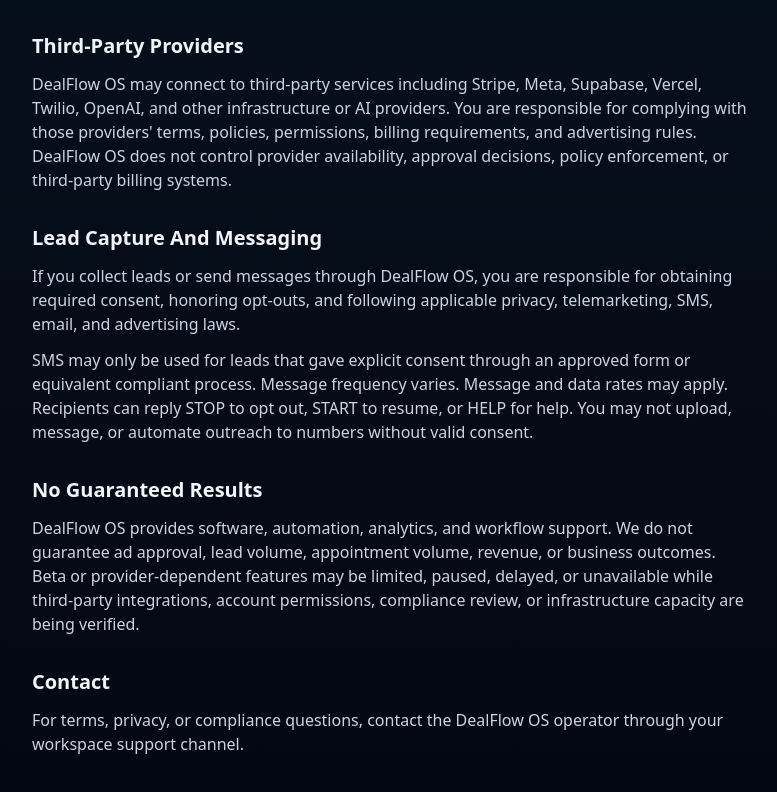
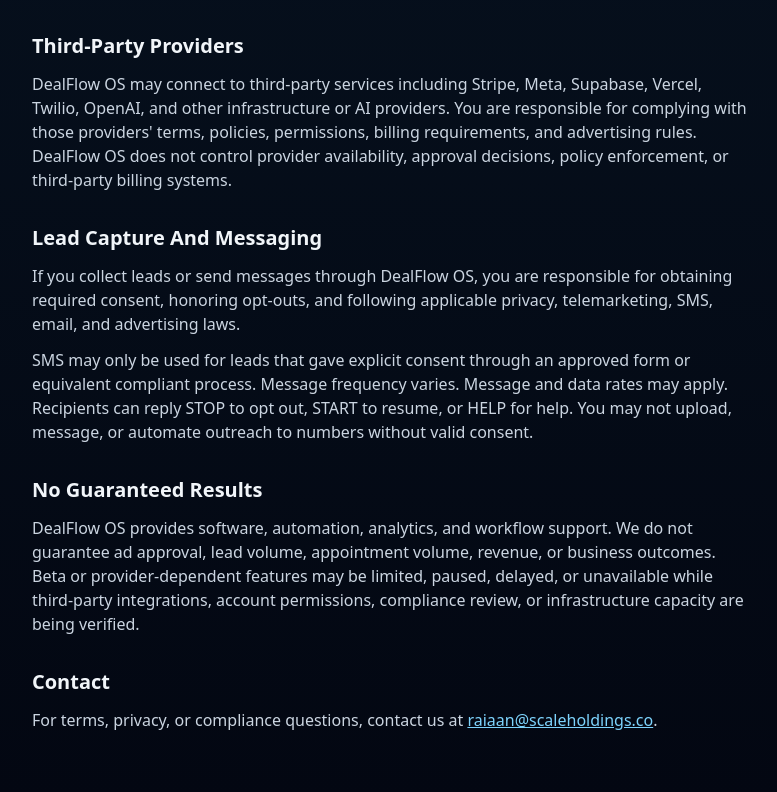
Before and after one commit to raiaan-sudo/dealflow-os-rebuild, a Next.js app: page /terms in a window 1280 px wide. Shown: the part 912-1704 px from the top of the page, without its empty margins (248-1025 px from the left). Built offline with nearby package versions, Linux system fonts and the light colour scheme.

Commit message:
Add homepage legal links

```diff
--- a/scripts/test-homepage-content.mjs
+++ b/scripts/test-homepage-content.mjs
@@ -24,6 +24,9 @@ const requiredHomepageSnippets = [
   "Five modules",
   "Who it is for",
   "Pricing",
+  "/privacy",
+  "/terms",
+  "/data-deletion",
   "review-first launch path",
 ];
 
--- a/src/app/terms/page.tsx
+++ b/src/app/terms/page.tsx
@@ -96,8 +96,11 @@ export default function TermsPage() {
       <section className="space-y-3">
         <h2 className="text-xl font-semibold">Contact</h2>
         <p className="text-slate-300">
-          For terms, privacy, or compliance questions, contact the DealFlow OS operator through
-          your workspace support channel.
+          For terms, privacy, or compliance questions, contact us at{" "}
+          <a className="text-sky-300 underline" href="mailto:raiaan@scaleholdings.co">
+            raiaan@scaleholdings.co
+          </a>
+          .
         </p>
       </section>
     </main>
--- a/src/components/marketing/home-command-center.tsx
+++ b/src/components/marketing/home-command-center.tsx
@@ -2141,6 +2141,23 @@ export function HomeCommandCenter() {
           </div>
         </div>
       </section>
+
+      <footer className="border-t border-white/10 px-5 py-8 sm:px-6 lg:px-8">
+        <div className="mx-auto flex w-full max-w-7xl flex-col gap-4 text-sm text-white/48 sm:flex-row sm:items-center sm:justify-between">
+          <p>DealFlow OS. Software access for owned inbound dealflow infrastructure.</p>
+          <nav aria-label="Legal" className="flex flex-wrap gap-x-5 gap-y-2">
+            <Link className="transition hover:text-white" href="/privacy">
+              Privacy
+            </Link>
+            <Link className="transition hover:text-white" href="/terms">
+              Terms
+            </Link>
+            <Link className="transition hover:text-white" href="/data-deletion">
+              Data deletion
+            </Link>
+          </nav>
+        </div>
+      </footer>
     </main>
   );
 }
```
